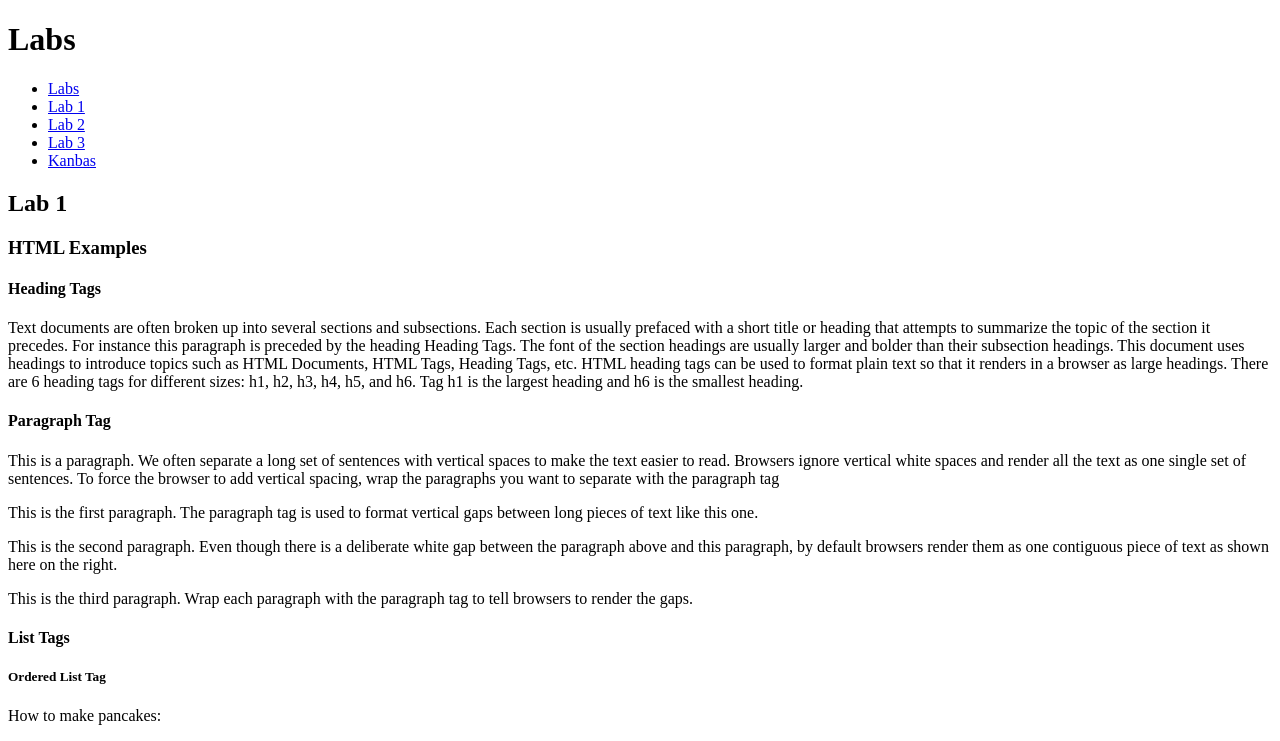
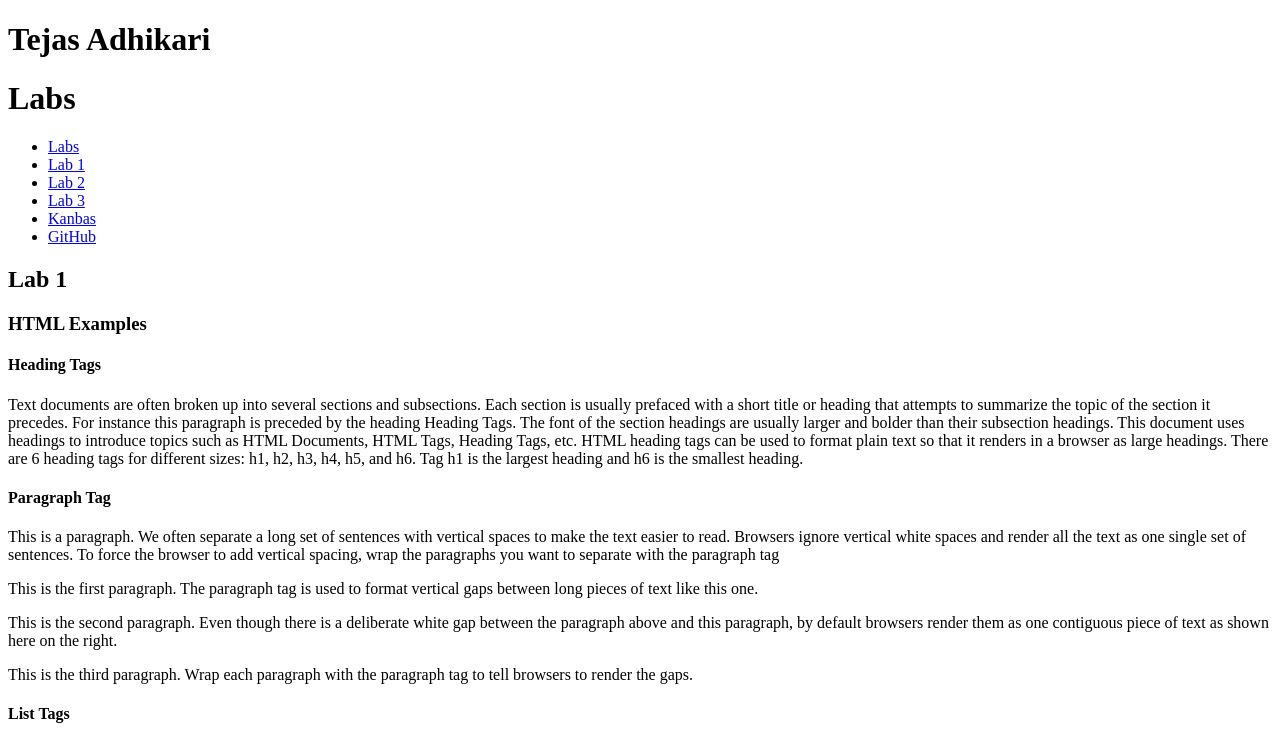
Before and after one commit to TejasShindeNEU/NEU-Kanbas-react-app, a React (Create React App) app: page /#/Labs/Lab1 in a window 1280 px wide. Shown: the top 741 px of the page. Built offline with nearby package versions, Linux system fonts and the light colour scheme.

Commit message:
Added Name and Github repo Link

```diff
--- a/src/Labs/TOC.tsx
+++ b/src/Labs/TOC.tsx
@@ -8,6 +8,7 @@
         <li><Link to="/Labs/Lab2">Lab 2</Link></li>
         <li><Link to="/Labs/Lab3">Lab 3</Link></li>
         <li><Link to="/Kanbas">Kanbas</Link></li>
+        <li><a href="https://github.com/TejasAdhikari/kanbas-react-web-app" id="wd-github" target="_blank">GitHub</a><br/></li>
       </ul>
     );
   }
--- a/src/Labs/index.tsx
+++ b/src/Labs/index.tsx
@@ -9,6 +9,7 @@
         <div id="wd-labs">
 
         <div>
+            <h1>Tejas Adhikari</h1>
             <h1>Labs</h1>
             <TOC />
             <Routes>
```
